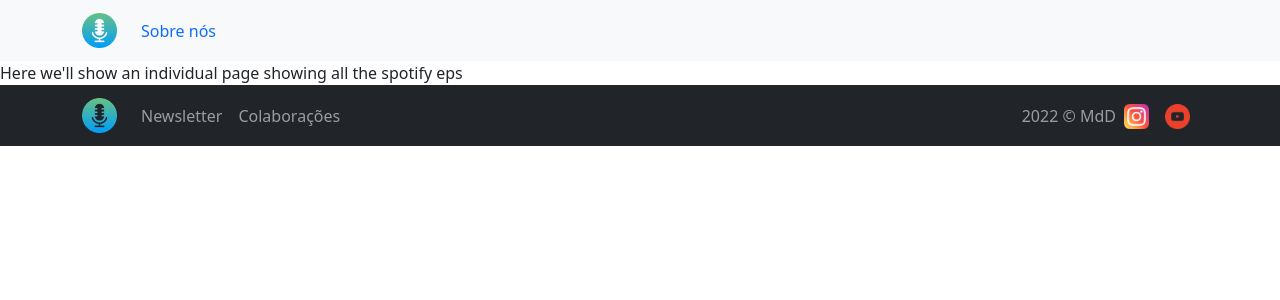
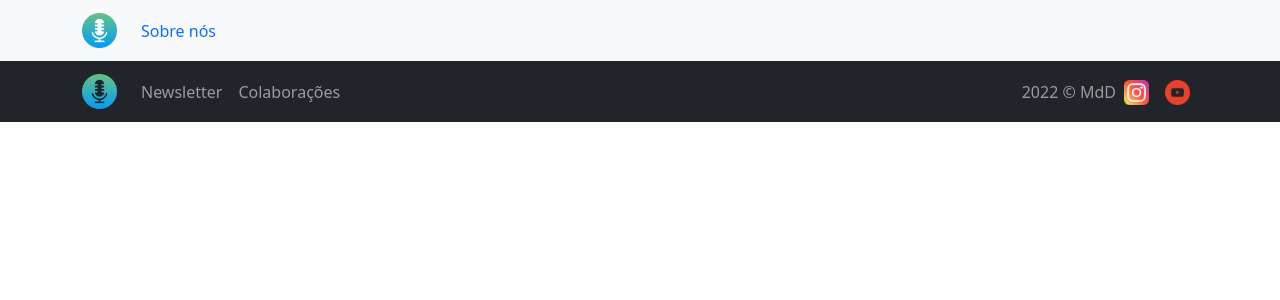
Before and after one commit to vntero/MdD-podcast, a React (Create React App) app: page /spotify in a window 1280 px wide. Shown: the top 300 px of the page. Built offline with nearby package versions, Linux system fonts and the light colour scheme.

Commit message:
fixed iframe title property

```diff
--- a/src/App.js
+++ b/src/App.js
@@ -6,7 +6,6 @@ import { Routes, Route } from 'react-router-dom'
 import NavigationBar from './components/NavigationBar';
 import Home from './components/Home';
 import About from './components/About';
-import Spotify from './components/Spotify';
 import Footer from './components/Footer';
 
 //main function
@@ -17,7 +16,6 @@ function App() {
       <Routes>
         <Route path='/' element={<Home/>}/>
         <Route path='/about' element={<About/>}/>
-        <Route path='/spotify' element={<Spotify/>}/>
       </Routes>
       <Footer/>
     </div>
--- a/src/components/About.jsx
+++ b/src/components/About.jsx
@@ -1,5 +1,4 @@
 import React from 'react';
-import { Alert } from 'react-bootstrap';
 
 function About() {
   return <>
--- a/src/components/Home.jsx
+++ b/src/components/Home.jsx
@@ -13,9 +13,9 @@ function Home() {
     </div>
 
     <div className='episodes'>
-        <iframe src="https://open.spotify.com/embed/episode/3rkwBz5HAAb8Pzqfd02unS?utm_source=generator&theme=0" width="100%" height="152" frameBorder="0" allowfullscreen="" allow="autoplay; clipboard-write; encrypted-media; fullscreen; picture-in-picture"></iframe>
-        <iframe src="https://open.spotify.com/embed/episode/5edNtOwiDVjuYjQcAIbH6s?utm_source=generator&theme=0" width="100%" height="152" frameBorder="0" allowfullscreen="" allow="autoplay; clipboard-write; encrypted-media; fullscreen; picture-in-picture"></iframe>
-        <iframe src="https://open.spotify.com/embed/episode/5JW1XErZLub7Ml1ruOWf8Y?utm_source=generator&theme=0" width="100%" height="152" frameBorder="0" allowfullscreen="" allow="autoplay; clipboard-write; encrypted-media; fullscreen; picture-in-picture"></iframe>
+        <iframe title='ep3' src="https://open.spotify.com/embed/episode/3rkwBz5HAAb8Pzqfd02unS?utm_source=generator&theme=0" width="100%" height="152" frameBorder="0" allowfullscreen="" allow="autoplay; clipboard-write; encrypted-media; fullscreen; picture-in-picture"></iframe>
+        <iframe title='ep2' src="https://open.spotify.com/embed/episode/5edNtOwiDVjuYjQcAIbH6s?utm_source=generator&theme=0" width="100%" height="152" frameBorder="0" allowfullscreen="" allow="autoplay; clipboard-write; encrypted-media; fullscreen; picture-in-picture"></iframe>
+        <iframe title='ep1' src="https://open.spotify.com/embed/episode/5JW1XErZLub7Ml1ruOWf8Y?utm_source=generator&theme=0" width="100%" height="152" frameBorder="0" allowfullscreen="" allow="autoplay; clipboard-write; encrypted-media; fullscreen; picture-in-picture"></iframe>
     </div>
 </>
 }
--- a/src/components/Spotify.jsx
+++ /dev/null
@@ -1,9 +0,0 @@
-import React from 'react';
-
-function Spotify() {
-  return <div>
-      Here we'll show an individual page showing all the spotify eps
-  </div>;
-}
-
-export default Spotify;
```
